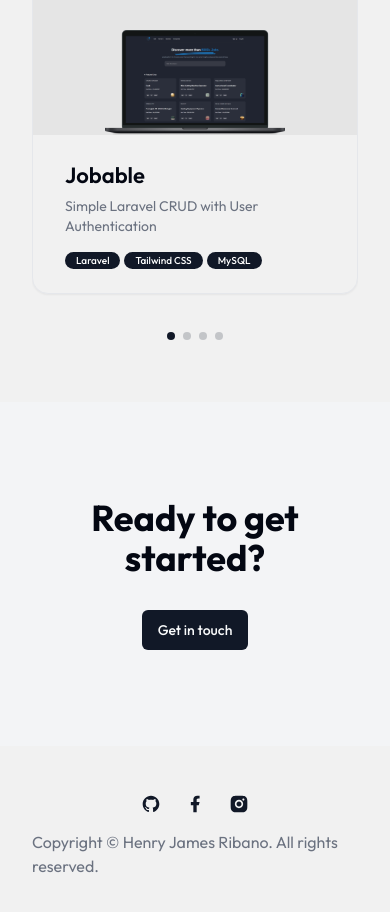
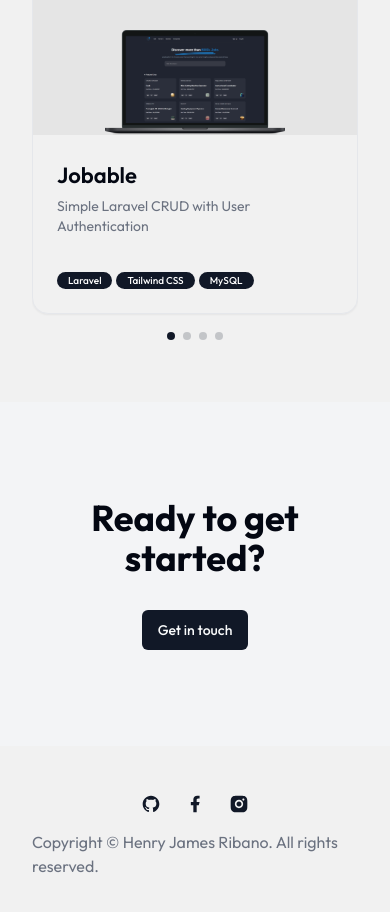
Before and after one commit to henwijames/my-portfolio, a Next.js app: page / in a window 390 px wide. Shown: the part 2220-3132 px from the top of the page. Built offline with nearby package versions, Linux system fonts and the light colour scheme.

Commit message:
fixed minor responsive bugs

```diff
--- a/components/ProjectCard.jsx
+++ b/components/ProjectCard.jsx
@@ -6,7 +6,7 @@
 
 const ProjectCard = ({ project }) => {
   return (
-    <Card className="relative rounded-2xl group overflow-hidden max-h-[800px] xl:h-[330px] sm:h-[350px] flex flex-col">
+    <Card className="relative rounded-2xl group overflow-hidden max-h-[800px] h-[350px] sm:h-[330px] flex flex-col">
       <CardHeader className="p-0">
         {/* Image */}
         <div className="relative w-full h-[170px] flex items-center justify-center bg-black/5 dark:bg-secondary/40 overflow-hidden">
@@ -44,7 +44,7 @@
           </div>
         </div>
       </CardHeader>
-      <div className="px-8 py-6 flex flex-col justify-between h-full">
+      <div className="p-6 flex flex-col justify-between h-full">
         <div>
           <h4 className="h4 mb-1 capitalize">{project.name}</h4>
           <p className="text-muted-foreground text-sm">{project.description}</p>
--- a/components/ui/badge.jsx
+++ b/components/ui/badge.jsx
@@ -4,7 +4,7 @@
 import { cn } from "@/lib/utils";
 
 const badgeVariants = cva(
-  "inline-flex items-center rounded-full border px-2.5 text-xs font-semibold transition-colors focus:outline-none focus:ring-2 focus:ring-ring focus:ring-offset-2",
+  "inline-flex items-center rounded-full border px-2.5 py-0 text-2xs font-semibold transition-colors focus:outline-none focus:ring-2 focus:ring-ring focus:ring-offset-2",
   {
     variants: {
       variant: {
```
